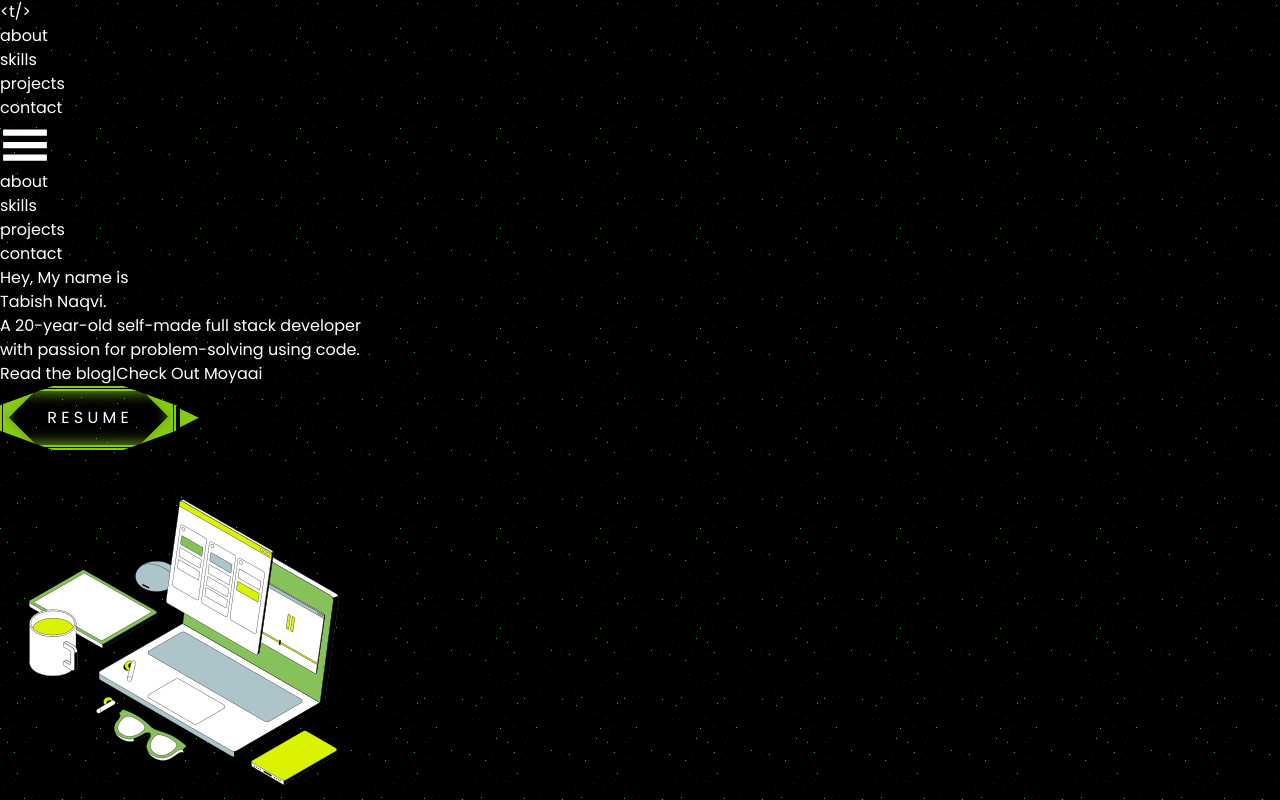
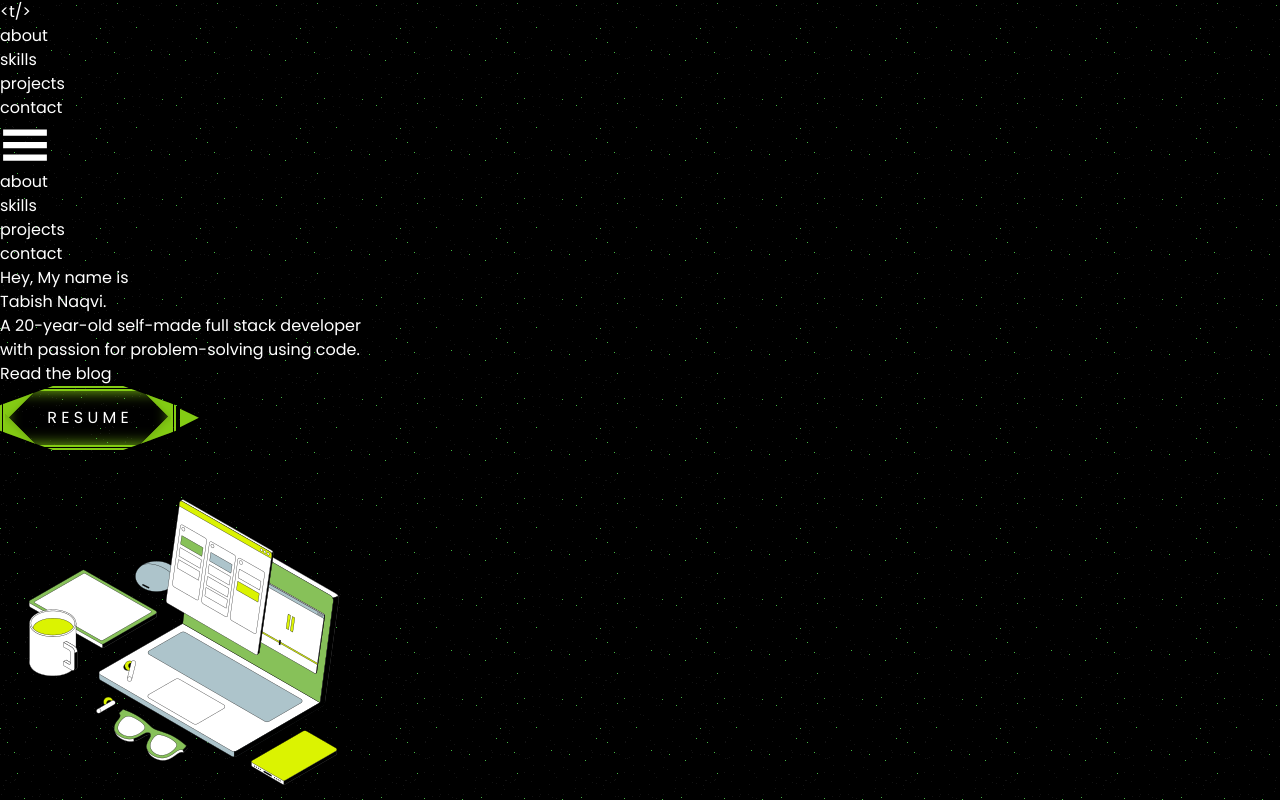
Before and after one commit to tabishnaqvi1311/myPortfolio, a React (Vite) app: page / in a window 1280 px wide. Shown: the top 800 px of the page. Built offline with nearby package versions, Linux system fonts and the light colour scheme; no server answers.

Commit message:
added umami script and removed moyaau link

```diff
--- a/index.html
+++ b/index.html
@@ -2,6 +2,7 @@
 <html lang="en">
 
 <head>
+  <script defer src="https://analytics.us.umami.is/script.js" data-website-id="54073161-3338-4850-9347-d9186dfa450e"></script>
   <link rel="preconnect" href="https://fonts.googleapis.com">
   <link rel="preconnect" href="https://fonts.gstatic.com" crossorigin>
   <link href="https://fonts.googleapis.com/css2?family=Poppins&display=swap" rel="stylesheet">
--- a/src/components/Hero.tsx
+++ b/src/components/Hero.tsx
@@ -19,10 +19,9 @@ export const Hero = () => {
           <p className="text-lg">A 20-year-old self-made full stack developer <br />with passion for problem-solving using code.</p>
           <div className="flex gap-5 items-center text-sm lg:text-base ">
             <a href="https://gunhawke.hashnode.dev/" className="flex items-center gap-2 hover:text-lime-500 transition-all duration-200" target="_blank">Read the blog</a>
-            <span>|</span>
-            <a href="https://moyaai.tech" className="flex items-center gap-2 text-lime-500 transition-all duration-200" target="_blank">
+            {/*<a href="https://moyaai.tech" className="flex items-center gap-2 text-lime-500 transition-all duration-200" target="_blank">
               Check Out Moyaai
-            </a>
+            </a>*/}
           </div>
           <a href={resumeLink} target="_blank">
             <Button content="R E S U M E" />
```
